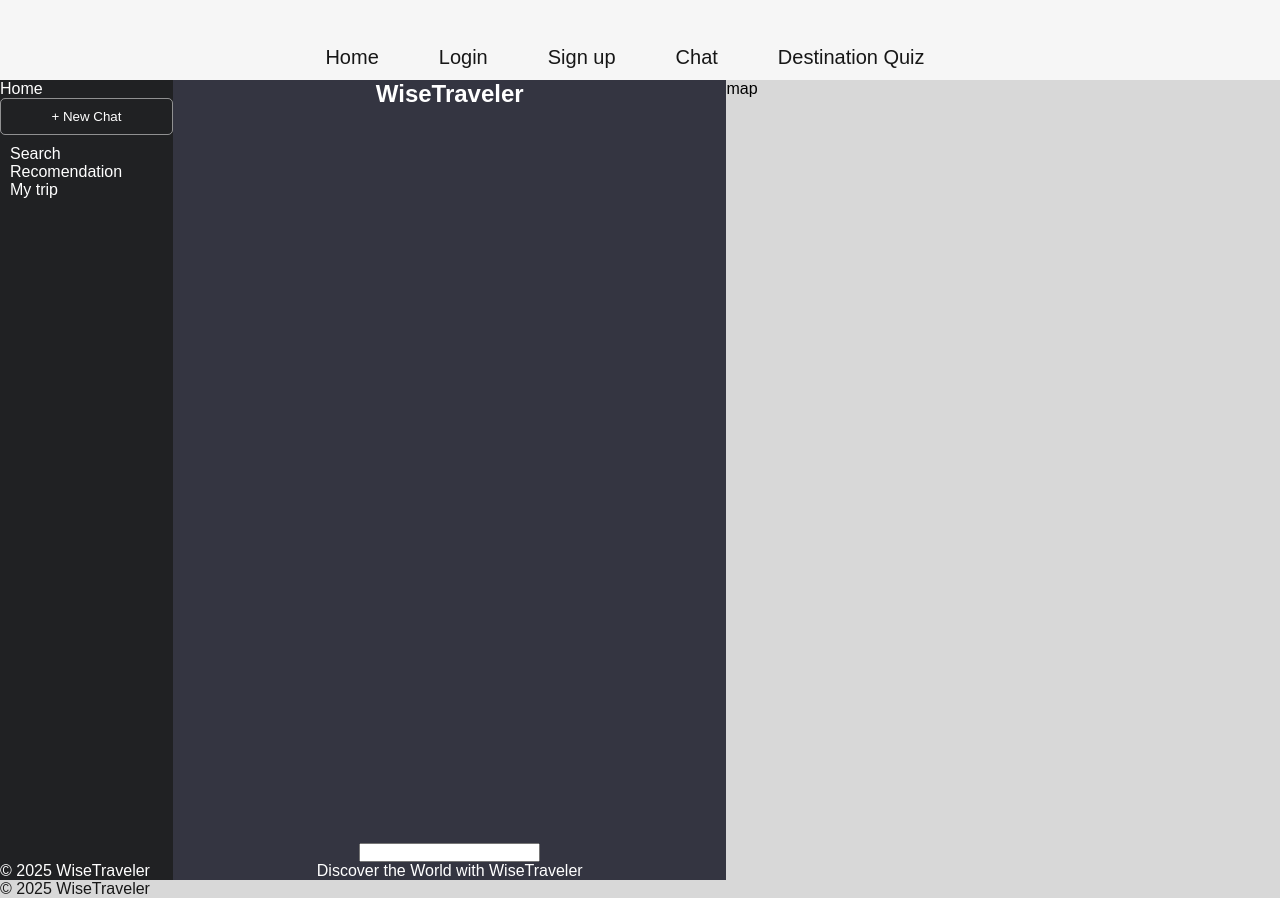
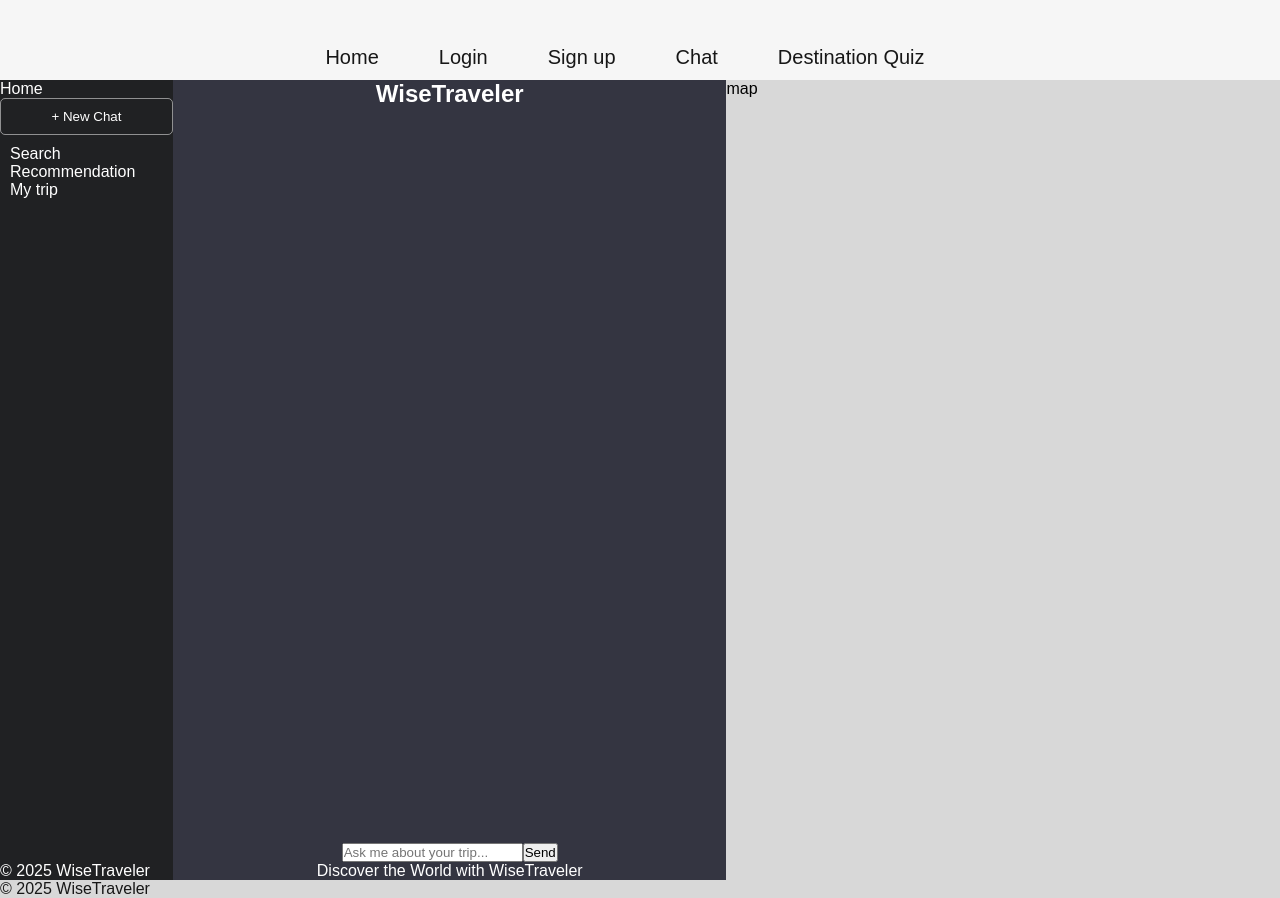
Before and after one commit to paragonsean/s25-Yellow, a Next.js app in the folder wisetraveler/: page /chat in a window 1280 px wide. Built offline with nearby package versions, Linux system fonts and the light colour scheme.

Commit message:
Added api/chat directory under app/, updated chat page to include a working chatbox, updated backend server and services for API requests FOR backend, and installed cors.

```diff
--- /dev/null
+++ b/wisetraveler/src/app/api/chat/route.js
@@ -0,0 +1,27 @@
+import { NextResponse } from "next/server";
+
+export async function POST(req) {
+    try {
+        const { message } = await req.json();
+        if (!message) {
+            return NextResponse.json({ error: "Message is required" }, { status: 400 });
+        }
+
+        // Directly forwards requests to Express backend
+
+        const response = await fetch("http://localhost:8000/api/chat", {  // Call backend
+            method: "POST",
+            headers: {
+                "Content-Type": "application/json",
+            },
+            body: JSON.stringify({ message }),
+        });
+
+        const data = await response.json();
+        return NextResponse.json({ response: data.response || "No response from AI" });
+
+    } catch (error) {
+        console.error("Error in API route:", error);
+        return NextResponse.json({ error: "Internal server error" }, { status: 500 });
+    }
+}
--- a/wisetraveler/src/app/chat/page.jsx
+++ b/wisetraveler/src/app/chat/page.jsx
@@ -1,16 +1,63 @@
-import React from "react";
+"use client";
+import React, { useState, useRef, useEffect } from "react";
 import Link from "next/link";
 import styles from "./page.module.css"
 
 export default function Chat(){
+    const [userInput, setUserInput] = useState("");
+    const [messages, setMessages] = useState([]);
+    const messagesEndRef = useRef(null);
+
+
+    // Auto-scrolls when new messages arrive
+    // Needs fixes on the font and styling
+    useEffect(() => {
+        messagesEndRef.current?.scrollIntoView({ behavior: "smooth"});
+    }, [messages]);
+
+    const fetchChatResponse = async () => {
+        if (!userInput.trim()) return;  // This prevents users from sending empty messages
+
+        const newMessage = { sender: "user", text: userInput };
+        setMessages((prevMessages) => [...prevMessages, newMessage]);
+
+        try {
+            const response = await fetch("/api/chat", { // Now uses Next.js API route since I couldn't get the backend route to work properly
+                method: "POST",
+                headers: {
+                    "Content-Type": "application/json",
+                },
+                body: JSON.stringify({ message: userInput }),
+            });
+
+            const data = await response.json();
+            const botMessage = { sender: "bot", text: data.response || "No response from AI" };
+
+            setMessages((prevMessages) => [...prevMessages, botMessage]);
+        }
+
+        catch (error) {
+            console.error("Error fetching chat response:", error);
+            setMessages((prevMessages) => [...prevMessages, { sender: "bot", text: "Error getting response "}]);
+        }
+
+        setUserInput("");   // Clears user input after sending a message
+    };
+
     return(
         <div className={styles.chatPage}>
             <section className={styles.sideBar}>
             <Link href="/">Home</Link>
-            <button className={styles.newChatbutton}>+ New Chat</button>
+
+            <button
+                className={styles.newChatbutton}
+                onClick={() => setMessages([])} // Supposed to clear chat history
+            >
+                + New Chat
+            </button>
             <ul className={styles.otherPages}>
                 <li>Search</li>
-                <li>Recomendation</li>
+                <li>Recommendation</li>
                 <li>My trip</li>
             </ul>
             <nav>
@@ -21,12 +68,29 @@ export default function Chat(){
             <section className={styles.chat}>
                 <h1>WiseTraveler</h1>
                 <ul className={styles.conversations}>
+                    {messages.map((msg, index) => (
+                        <li key = {index} className={msg.sender === "user" ? styles.userMessage : styles.botMessage}>
+                             <strong>{msg.sender === "user" ? "You" : "WiseTraveler"}:</strong> {msg.text}
+                            </li>
+                    ))}
+                    <div ref ={messagesEndRef} />   {/* Auto-scroll logic here */}
+                </ul>
 
-                </ul>
                 <div className={styles.bottomSection}>
                     <div className={styles.inputContainer}>
-                        <input type="text" />
-                        <div id={styles.submit}></div>
+                        <input
+                            type="text"
+                            value={userInput}
+                            onChange={(e) => setUserInput(e.target.value)}  // This updates the state of the chatbox
+                            onKeyDown={(e) => {
+                                if (e.key === "Enter") {
+                                    e.preventDefault(); // This prevents newlines from happening
+                                    fetchChatResponse();
+                                }
+                            }}
+                            placeholder="Ask me about your trip..."
+                        />
+                        <button className={styles.submit} onClick={fetchChatResponse}>Send</button> {/* This is supposed to send on a click but didn't */}
                     </div>
                     <p>Discover the World with WiseTraveler</p>
 
--- a/wisetraveler/src/backend-node/package.json
+++ b/wisetraveler/src/backend-node/package.json
@@ -12,6 +12,7 @@
   "description": "",
   "dependencies": {
     "axios": "^1.7.9",
+    "cors": "^2.8.5",
     "dotenv": "^16.4.7",
     "express": "^4.21.2",
     "openai": "^4.84.0"
```
Also changed, not shown: wisetraveler/src/backend-node/server.js (+32 -1 lines), wisetraveler/src/backend-node/services/services.js (+12 -5 lines).
